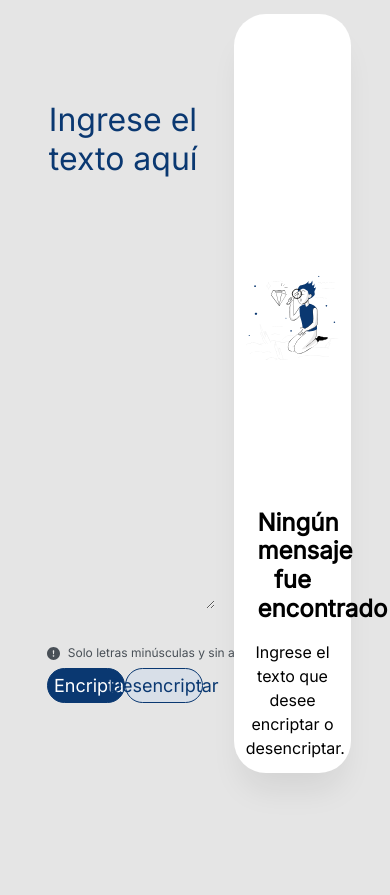
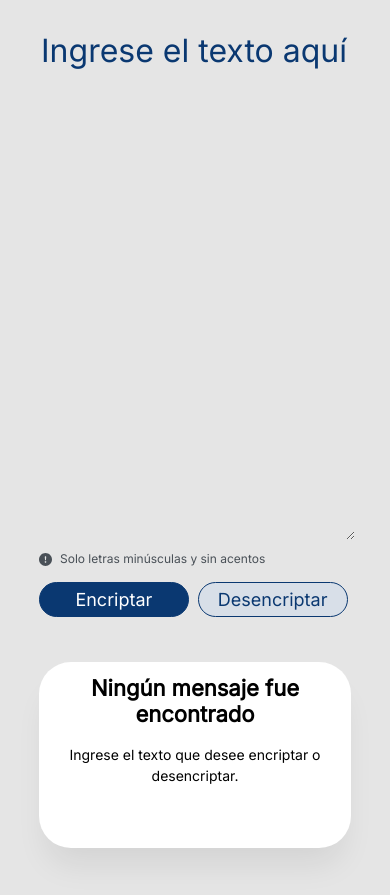
Before and after one commit to enzoarce/Encriptador, a plain HTML site: page index.html in a window 390 px wide. Shown: the part 67-962 px from the top of the page. Before the commit the page ends 883 px from the top, so only its background shows below. Drawn offline with Linux system fonts and the light colour scheme.

Commit message:
responsive

```diff
--- /dev/null
+++ b/css/responsive.css
@@ -0,0 +1,81 @@
+@media (max-width: 57.5em) {
+    main {
+    margin-bottom: 4em;
+    }
+
+    .logo {
+        width: 20%;
+    }
+
+    .container {
+        display: flex;
+        flex-direction: row;
+    }
+
+    .encriptar {
+        width: 100%;
+    }
+
+    .text-area {
+        width: 80%;
+        height: 60%;
+        left: 10%;
+        top: 5%;
+    }
+
+    .adverterncia {
+        width: 80%;
+        left: 10%;
+        top: 67%;
+    }
+
+    .botones {
+        width: 80%;
+        left: 10%;
+        top: 70%;
+    }
+
+    .btn-encriptar,
+    .btn-desencriptar {
+        width: 48%;
+    }
+    .btn-encriptar {
+        margin-right: 0.5em;
+    }
+
+    .encriptado {
+        width: 80%;
+        height: 17%;
+        left: 10%;
+        top: 85%;
+    }
+
+    .mensaje-encriptado {
+        width: 100%;
+        top: 5%;
+    }
+    .mensaje-encriptado h2 {
+        width: 80%;
+        font-size: 22px;
+    }
+    .mensaje-encriptado p {
+        width: 85%;
+    }
+
+    .encriptado img {
+        top: 0;
+        display: none;
+        visibility: hidden;
+    }
+}
+
+@media (max-width: 519px) {
+    .encriptado {
+        height: 22%;
+        top: 80%;
+    }
+
+    .mensaje-encriptado p {
+        font-size: 14px;
+    }
+}
--- a/css/style.css
+++ b/css/style.css
@@ -7,7 +7,7 @@
     padding-top: 10px;
     margin-left: 10px;
     margin-top: 10px;
-    width: 10%;
+    width: 12%;
 }
 
 body {
@@ -74,6 +74,7 @@ main {
 }
 
 .btn-encriptar {
+    margin-right: 1em;
     align-items: center;
     justify-content: center;
     padding: 2%;
@@ -106,11 +107,12 @@ main {
     text-align: center;
 }
 
-.btn-desencriptar:hover,
 .btn-encriptar:hover {
-    margin: 0.3%;
-    width: 24.5%;
-    padding: 1.8%;
+    background-color: #082f5e;
+}
+
+.btn-desencriptar:hover {
+    background: #c6ced8;
 }
 
 .encriptado {
@@ -124,6 +126,13 @@ main {
     background: #FFFFFF;
     box-shadow: 0px 24px 32px -8px rgba(0, 0, 0, 0.08);
     border-radius: 32px;
+}
+
+.encriptado img {
+    position: absolute;
+    width: 80%;
+    height: 50%;
+    top: 15%;
 }
 
 .mensaje-encriptado {
@@ -150,12 +159,4 @@ main {
     width: 80%;
     font-size: 16px;
     line-height: 150%;
-
 }
-
-.encriptado img {
-    position: absolute;
-    width: 80%;
-    height: 50%;
-    top: 15%;
-}
--- a/index.html
+++ b/index.html
@@ -6,6 +6,7 @@
     <meta name="viewport" content="width=device-width, initial-scale=1.0">
     <link rel="stylesheet" href="css/reset.css">
     <link rel="stylesheet" href="css/style.css">
+    <link rel="stylesheet" href="css/responsive.css">
     <link rel="preconnect" href="https://fonts.googleapis.com">
     <link rel="preconnect" href="https://fonts.gstatic.com" crossorigin>
     <link href="https://fonts.googleapis.com/css2?family=Inter:wght@200;400&display=swap" rel="stylesheet">
```
